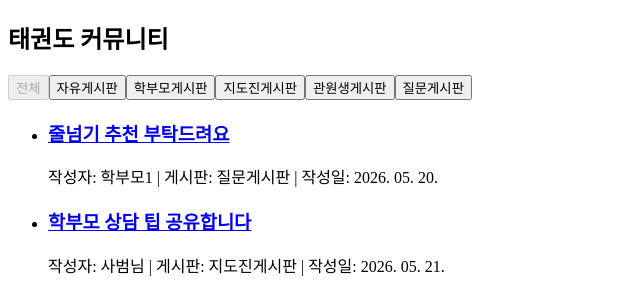
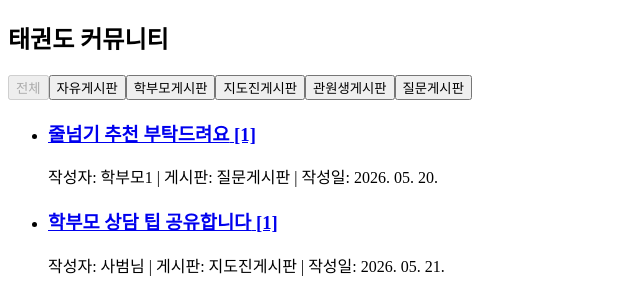
Before and after one commit to thisisyello/taekwondo-community, a React (Vite) app: page / in a window 1280 px wide. Shown: the top 283 px of the page, without its empty margins (0-640 px from the left). Built offline with nearby package versions, Linux system fonts and the light colour scheme.

Commit message:
refactor: 게시글 목록에 댓글 수 표시 기능 추가

```diff
--- a/src/App.tsx
+++ b/src/App.tsx
@@ -23,6 +23,14 @@ export default function App() {
         selectedBoardType === "all"
             ? posts
             : posts.filter((post) => post.board === selectedBoardType);
+
+    const commentCountsByPostId = comments.reduce<Record<number, number>>(
+        (counts, comment) => ({
+            ...counts,
+            [comment.postId]: (counts[comment.postId] ?? 0) + 1,
+        }),
+        {},
+    );
 
     const handleCreatePost = (post: PostFormData) => {
         const now = new Date().toISOString();
@@ -95,6 +103,7 @@ export default function App() {
                 element={
                     <BoardPage
                         posts={filteredPosts}
+                        commentCountsByPostId={commentCountsByPostId}
                         selectedBoardType={selectedBoardType}
                         onSelectBoardType={setSelectedBoardType}
                     />
--- a/src/components/PostItem.tsx
+++ b/src/components/PostItem.tsx
@@ -5,13 +5,17 @@ import { formatDate, isEdited } from "../utils/date";
 
 type PostItemProps = {
     post: Post;
+    commentCount: number;
 };
 
-export default function PostItem({ post }: PostItemProps) {
+export default function PostItem({ post, commentCount }: PostItemProps) {
     return (
         <li>
             <h3>
-                <Link to={`/posts/${post.id}`}>{post.title}</Link>
+                <Link to={`/posts/${post.id}`}>
+                    {post.title}
+                    {commentCount > 0 && ` [${commentCount}]`}
+                </Link>
             </h3>
             <p>
                 작성자: {post.author} | 게시판: {BOARD_LABELS[post.board]} |
--- a/src/components/PostList.tsx
+++ b/src/components/PostList.tsx
@@ -3,9 +3,13 @@ import PostItem from "./PostItem";
 
 type PostListProps = {
     posts: Post[];
+    commentCountsByPostId: Record<number, number>;
 };
 
-export default function PostList({ posts }: PostListProps) {
+export default function PostList({
+    posts,
+    commentCountsByPostId,
+}: PostListProps) {
     if (posts.length === 0) {
         return <p>게시글이 없습니다.</p>;
     }
@@ -13,7 +17,11 @@ export default function PostList({ posts }: PostListProps) {
     return (
         <ul>
             {posts.map((post) => (
-                <PostItem key={post.id} post={post} />
+                <PostItem
+                    key={post.id}
+                    post={post}
+                    commentCount={commentCountsByPostId[post.id] ?? 0}
+                />
             ))}
         </ul>
     );
--- a/src/pages/BoardPage.tsx
+++ b/src/pages/BoardPage.tsx
@@ -5,12 +5,14 @@ import type { BoardFilterType, Post } from "../types/board";
 
 type BoardPageProps = {
     posts: Post[];
+    commentCountsByPostId: Record<number, number>;
     selectedBoardType: BoardFilterType;
     onSelectBoardType: (boardType: BoardFilterType) => void;
 };
 
 export default function BoardPage({
     posts,
+    commentCountsByPostId,
     selectedBoardType,
     onSelectBoardType,
 }: BoardPageProps) {
@@ -23,7 +25,10 @@ export default function BoardPage({
                 onSelectBoardType={onSelectBoardType}
             />
 
-            <PostList posts={posts} />
+            <PostList
+                posts={posts}
+                commentCountsByPostId={commentCountsByPostId}
+            />
 
             <Link to="/posts/new">글쓰기</Link>
         </section>
```
